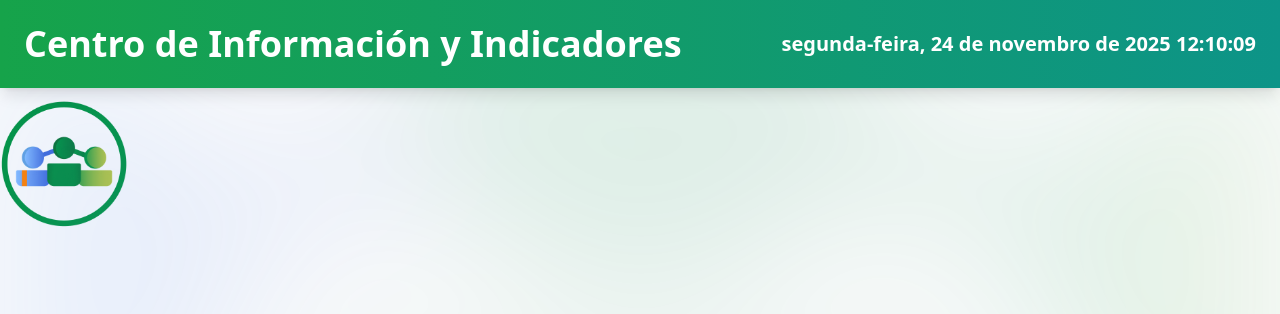
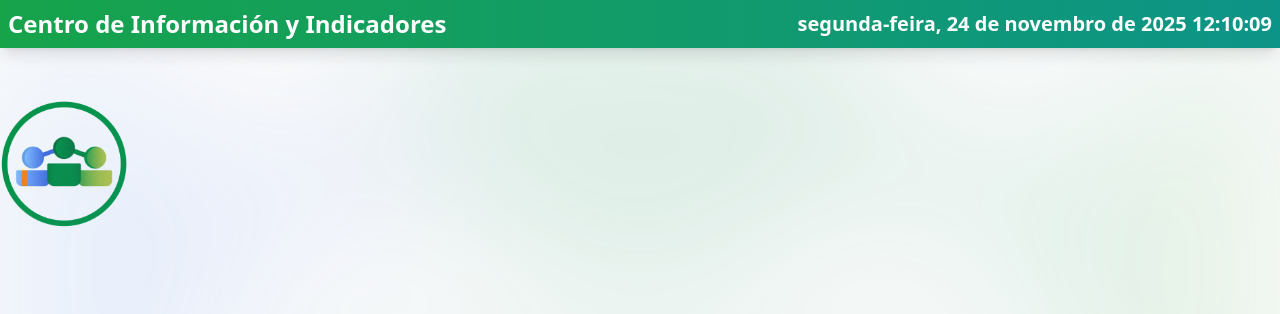
Before and after one commit to andrepe-ux/centroinformacion, a plain HTML site: page index.html in a window 1280 px wide. Shown: the top 314 px of the page. Drawn offline with nearby package versions, Linux system fonts and the light colour scheme; files whose address does not match are found by name.

Commit message:
Update index.html

```diff
--- a/index.html
+++ b/index.html
@@ -68,8 +68,8 @@
 
 <body class="bg-gray-50 flex flex-col min-h-screen">
 
-<header class="bg-gradient-to-r from-green-600 to-teal-600 text-white p-6 shadow-lg flex justify-between items-center">
-    <h1 class="text-4xl font-extrabold">Centro de Información y Indicadores</h1>
+<header class="bg-gradient-to-r from-green-600 to-teal-600 text-white p-2 shadow-lg flex justify-between items-center">
+    <h1 class="text-2xl font-extrabold">Centro de Información y Indicadores</h1>
     <div id="clock" class="text-xl font-semibold"></div>
 </header>
 
```
